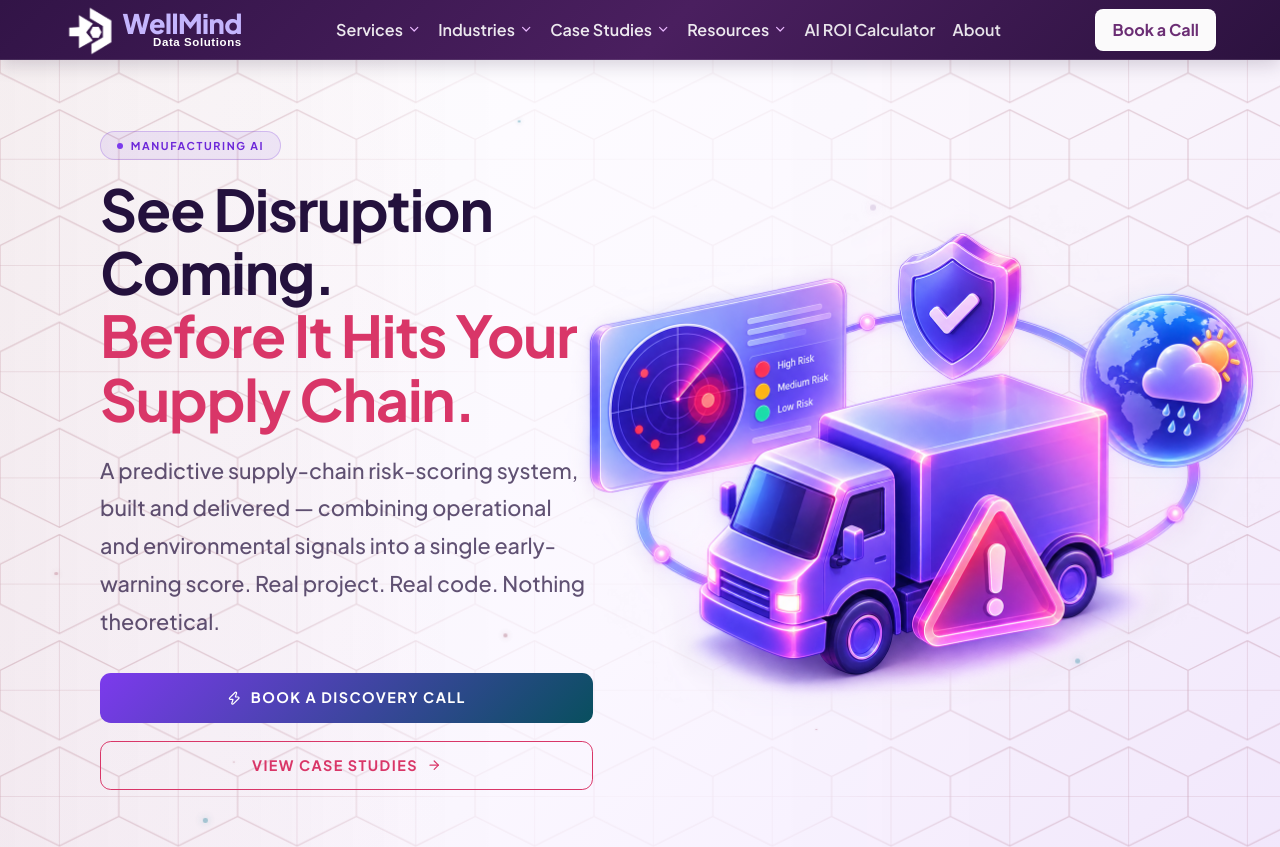
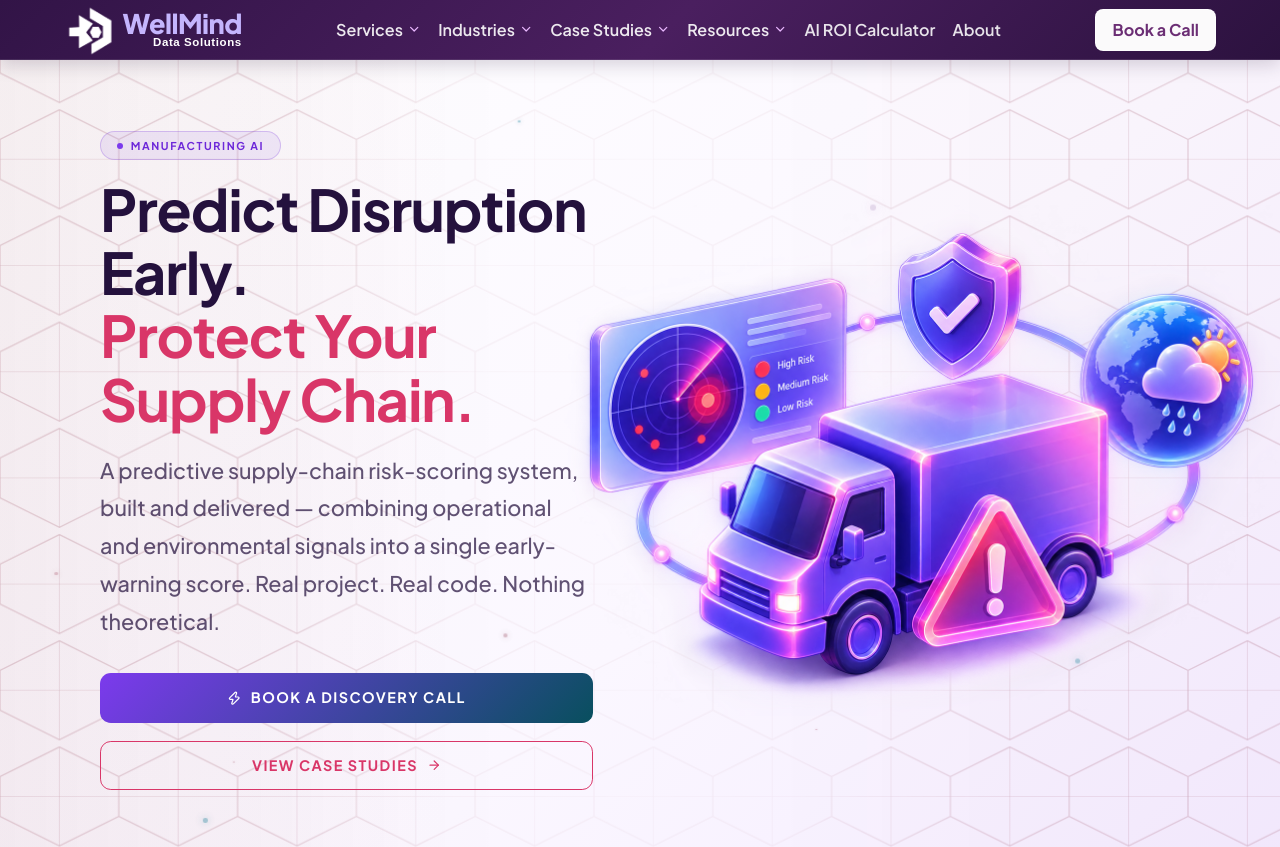
Before and after one commit to Tayyab-Ijaz/wellmind, a React (Vite) app: page /industry-manufacturing in a window 1280 px wide. Shown: the top 847 px of the page. Built offline with nearby package versions, Linux system fonts and the light colour scheme.

Commit message:
text change on hero section industry manufactor

```diff
--- a/src/pages/Industries/IndustryManufacturing.jsx
+++ b/src/pages/Industries/IndustryManufacturing.jsx
@@ -211,9 +211,9 @@ export default function IndustryManufacturing() {
                     lineHeight: 1.1, letterSpacing: '-0.02em',
                     marginBottom: 'clamp(14px, 2vw, 24px)', color: B.primaryDark,
                   }}>
-                  See Disruption Coming.<br/>
+                  Predict Disruption Early.<br/>
                   <span style={{ background: B.secondary, WebkitBackgroundClip: 'text', WebkitTextFillColor: 'transparent', backgroundClip: 'text' }}>
-                    Before It Hits Your Supply Chain.
+                    Protect Your Supply Chain.
                   </span>
                 </motion.h1>
 
```
